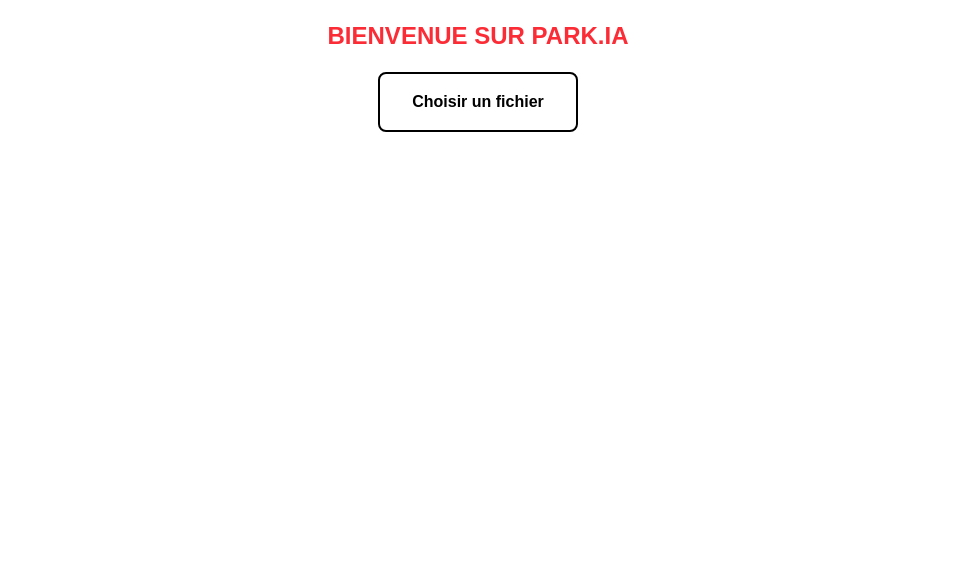
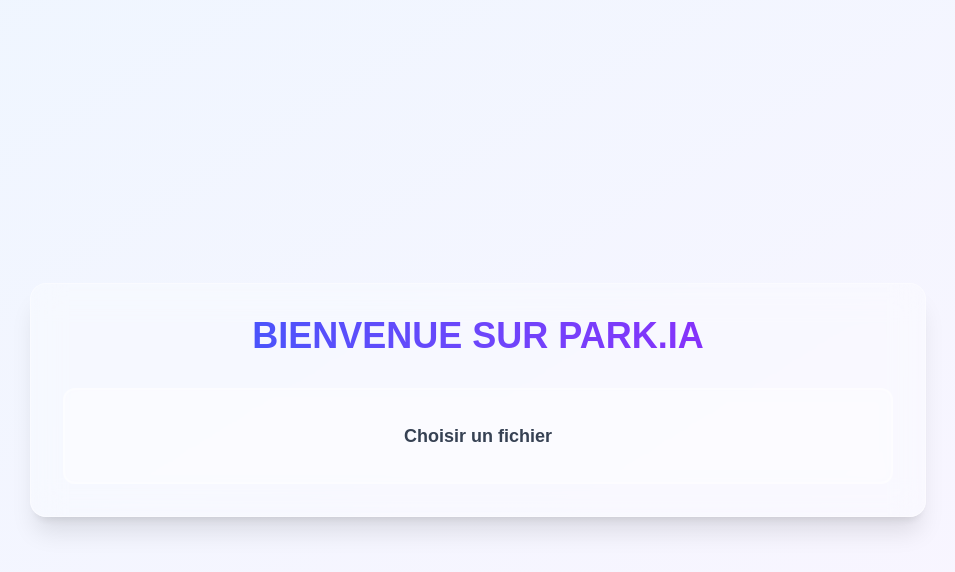
Before and after one commit to Freeky-inc/Park-IA, a Next.js app in the folder front/park-ia/: page / in a window 1280 px wide. Shown: the top 572 px of the page, without its empty margins (162-1117 px from the left). Built offline with nearby package versions, Linux system fonts and the light colour scheme.

Commit message:
refactor(page): enhance layout and styling; improve image upload interface and loading state

```diff
--- a/front/park-ia/src/app/page.js
+++ b/front/park-ia/src/app/page.js
@@ -64,30 +64,38 @@
   }, [imagePreview]);
 
   return (
-    <div className='flex flex-col items-center justify-center'>
-      <h1 className='uppercase font-bold text-2xl text-red-500 justify-center mt-5 mb-5'>Bienvenue sur Park.IA</h1>
+    <div className='min-h-screen flex flex-col items-center justify-center bg-gradient-to-br from-blue-50 to-purple-50'>
+      <div className='w-full max-w-4xl p-8 backdrop-blur-lg bg-white/30 rounded-2xl shadow-xl border border-white/40'>
+        <h1 className='uppercase font-bold text-4xl text-center mb-8 bg-gradient-to-r from-blue-600 to-purple-600 bg-clip-text text-transparent'>
+          Bienvenue sur Park.IA
+        </h1>
+
         {!imagePreview && (
-                    <div className="border-2 border-black rounded-lg px-4 py-4 relative">
-                    <label htmlFor="file-input" className="text-black font-semibold pointer-events-none bg-white/50 px-4 py-2 rounded">Choisir un fichier</label>
+          <div className="relative group">
+            <div className="border-2 border-white/40 rounded-xl p-8 bg-white/20 backdrop-blur-sm transition-all duration-300 hover:bg-white/100">
+              <label htmlFor="file-input" className="block text-center text-gray-700 font-semibold text-lg">
+                Choisir un fichier
+              </label>
               <input
                 id="file-input"
                 type="file"
                 accept="image/*"
-                      className="absolute inset-0 w-full h-full opacity-0 cursor-pointer"
+                className="absolute inset-0 w-full h-full opacity-0 cursor-pointer "
                 onChange={handleFileChange}
               />
+            </div>
           </div>
         )}
 
         {imagePreview && (
-            <div className='container flex flex-row w-1/2 m-auto justify-center items-center rounded-lg relative'>
-              <div className='flex flex-col w-full justify-center items-center gap-4'>
-                <div className="flex flex-col gap-[20px]">
-                  <div className="relative group">
+          <div className='w-full'>
+            <div className='flex flex-col items-center gap-6'>
+              <div className="relative group w-full max-w-2xl">
+                <div className="rounded-xl overflow-hidden shadow-2xl">
                   <img
                     ref={imageRef}
                     src={imagePreview}
-                      className="max-w-full object-contain rounded transition-all duration-300 group-hover:blur-[2px]"
+                    className="w-full h-auto object-contain transition-all duration-300 group-hover:blur-[2px]"
                     onLoad={() => {
                       setImageSize({
                         width: imageRef.current.clientWidth,
@@ -95,45 +103,51 @@
                       });
                     }}
                   />
-                    <div className="absolute inset-0 flex items-center justify-center opacity-0 group-hover:opacity-100 transition-opacity duration-300">
+                </div>
+                <div className="absolute inset-0 flex items-center justify-center opacity-0 group-hover:opacity-100 transition-opacity duration-300 bg-black/30 rounded-xl">
                   <input
                     type="file"
                     accept="image/*"
                     onChange={handleFileChange}
                     className="opacity-0 absolute inset-0 w-full h-full cursor-pointer"
                   />
-                    <span className="text-white font-semibold pointer-events-none bg-white/50 px-4 py-2 rounded">
+                  <span className="text-white font-semibold bg-white/20 backdrop-blur-sm px-6 py-3 rounded-lg border border-white/30">
                     Changer l'image
                   </span>
                 </div>
               </div>
+
               {!isLoading && (
-                  <div className="flex justify-center gap-4">
-                    <BaseButton onClick={handleSubmit}>
+                <div className="flex justify-center gap-6 mt-4">
+                  <BaseButton
+                    onClick={handleSubmit}
+                    className="bg-gradient-to-r from-blue-500 to-blue-600 hover:from-blue-600 hover:to-blue-700 text-white px-8 py-3 rounded-lg shadow-lg hover:shadow-xl transition-all duration-300"
+                  >
                     Détecter les places
                   </BaseButton>
                   <BaseButton
                     onClick={handleSubmitProcess}
+                    className="bg-gradient-to-r from-purple-500 to-purple-600 hover:from-purple-600 hover:to-purple-700 text-white px-8 py-3 rounded-lg shadow-lg hover:shadow-xl transition-all duration-300"
                   >
                     Prétraiter et détecter
                   </BaseButton>
                 </div>
               )}
+
               {isLoading && (
-                  <div className='h-svh w-screen backdrop-blur-md fixed top-0 left-0 flex-col items-center justify-center place-content-center'>
-                    <div className='flex items-center justify-center'>
+                <div className='fixed inset-0 backdrop-blur-md bg-black/20 flex flex-col items-center justify-center'>
+                  <div className='bg-white/30 backdrop-blur-sm p-8 rounded-xl shadow-2xl border border-white/40'>
+                    <div className='flex items-center justify-center mb-4'>
                       <Loader/>
                     </div>
-                    <div className=" flex items-center justify-center">
-                      <p>Chargement des données...</p>
+                    <p className="text-gray-700 font-medium">Chargement des données...</p>
                   </div>
                 </div>
               )}
             </div>
           </div>
+        )}
       </div>
-        )}
-
     </div>
     );
   }
```
Lines whose indentation alone changed are shown as unchanged.
